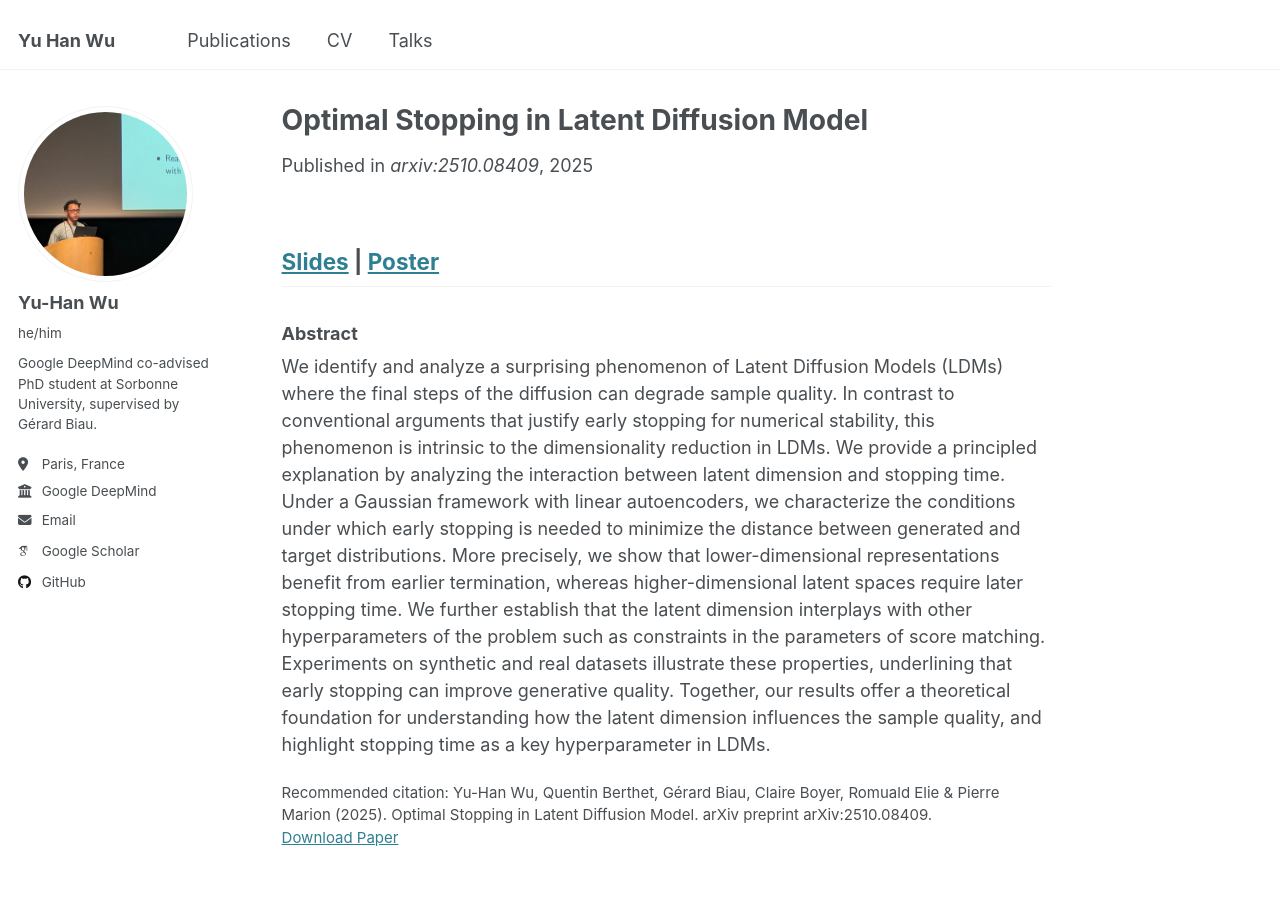
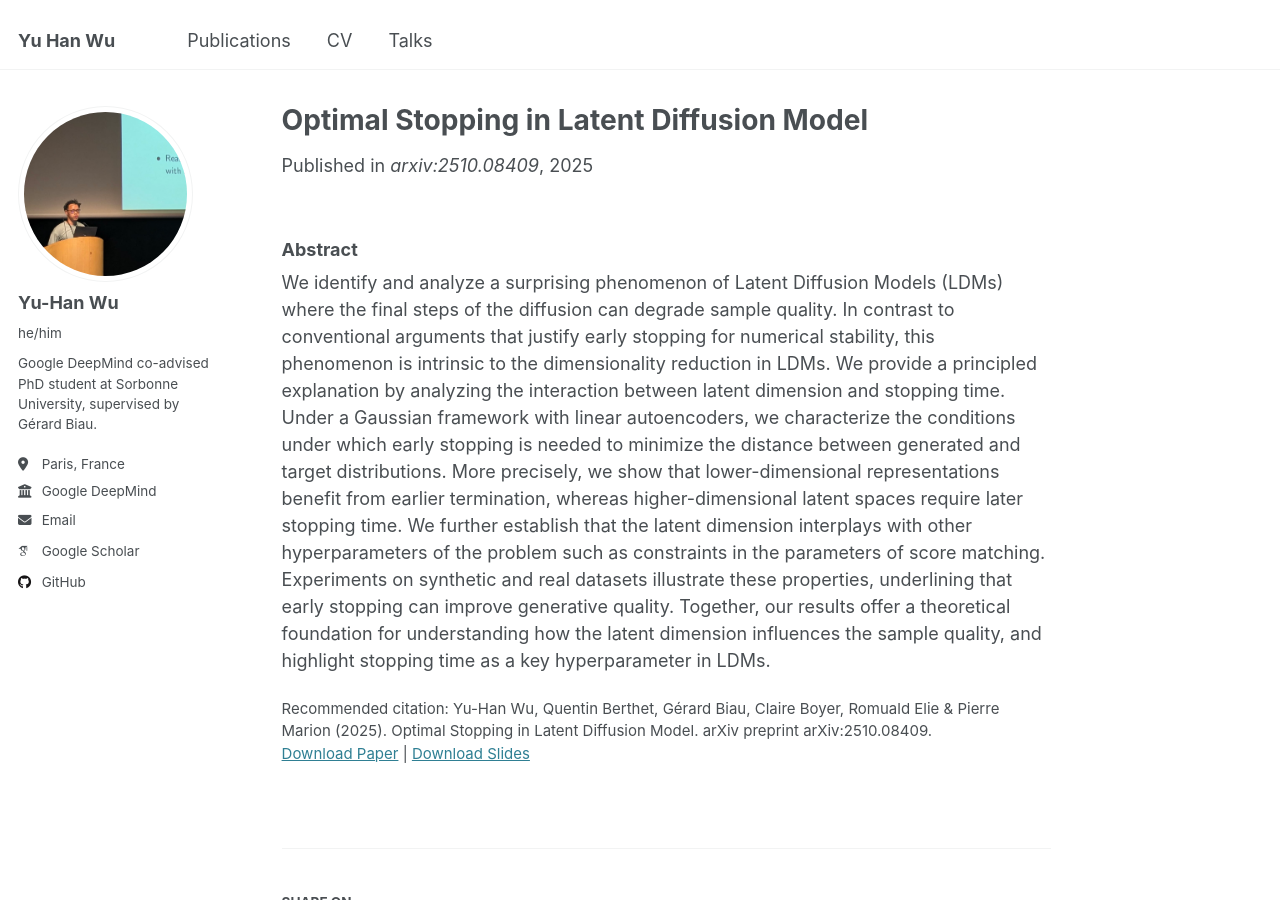
Before and after one commit to pojoowu/pojoowu.github.io, a Jekyll site: the page built from _publications/optimal-stopping-ldm.md, in a window 1280 px wide and 900 px high. Built offline with Jekyll 4.4.1, drawn with Linux system fonts in a browser that asks for light colours; some web fonts are replaced.

Commit message:
Update optimal-stopping-ldm.md

```diff
--- a/_publications/optimal-stopping-ldm.md
+++ b/_publications/optimal-stopping-ldm.md
@@ -7,8 +7,8 @@ excerpt: ''
 date: 2025-10-10
 venue: 'arxiv:2510.08409'
 paperurl: 'http://pojoowu.github.io/files/2510.08409v1.pdf'
+slidesurl: 'http://pojoowu.github.io/files/_PriGM_Slides__Optimal_Stopping_LDM.pdf'
 citation: 'Yu-Han Wu, Quentin Berthet, Gérard Biau, Claire Boyer, Romuald Elie & Pierre Marion (2025). Optimal Stopping in Latent Diffusion Model. arXiv preprint arXiv:2510.08409.'
 ---
-## [Slides](http://pojoowu.github.io/files/_PriGM_Slides__Optimal_Stopping_LDM.pdf) | [Poster](http://pojoowu.github.io/files/_Poster__Optimal_stopping_LDM.pdf)
 ### Abstract
 We identify and analyze a surprising phenomenon of Latent Diffusion Models (LDMs) where the final steps of the diffusion can degrade sample quality. In contrast to conventional arguments that justify early stopping for numerical stability, this phenomenon is intrinsic to the dimensionality reduction in LDMs. We provide a principled explanation by analyzing the interaction between latent dimension and stopping time. Under a Gaussian framework with linear autoencoders, we characterize the conditions under which early stopping is needed to minimize the distance between generated and target distributions. More precisely, we show that lower-dimensional representations benefit from earlier termination, whereas higher-dimensional latent spaces require later stopping time. We further establish that the latent dimension interplays with other hyperparameters of the problem such as constraints in the parameters of score matching. Experiments on synthetic and real datasets illustrate these properties, underlining that early stopping can improve generative quality. Together, our results offer a theoretical foundation for understanding how the latent dimension influences the sample quality, and highlight stopping time as a key hyperparameter in LDMs.
```
